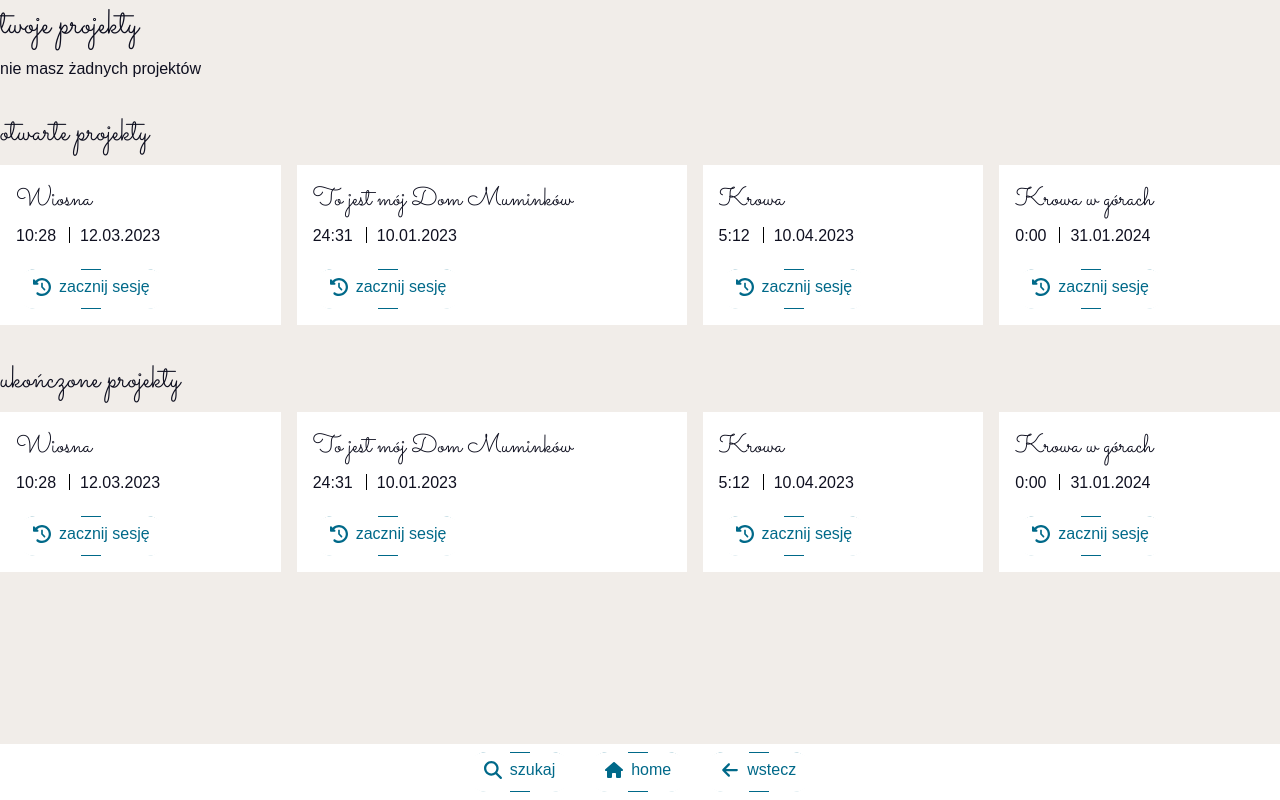
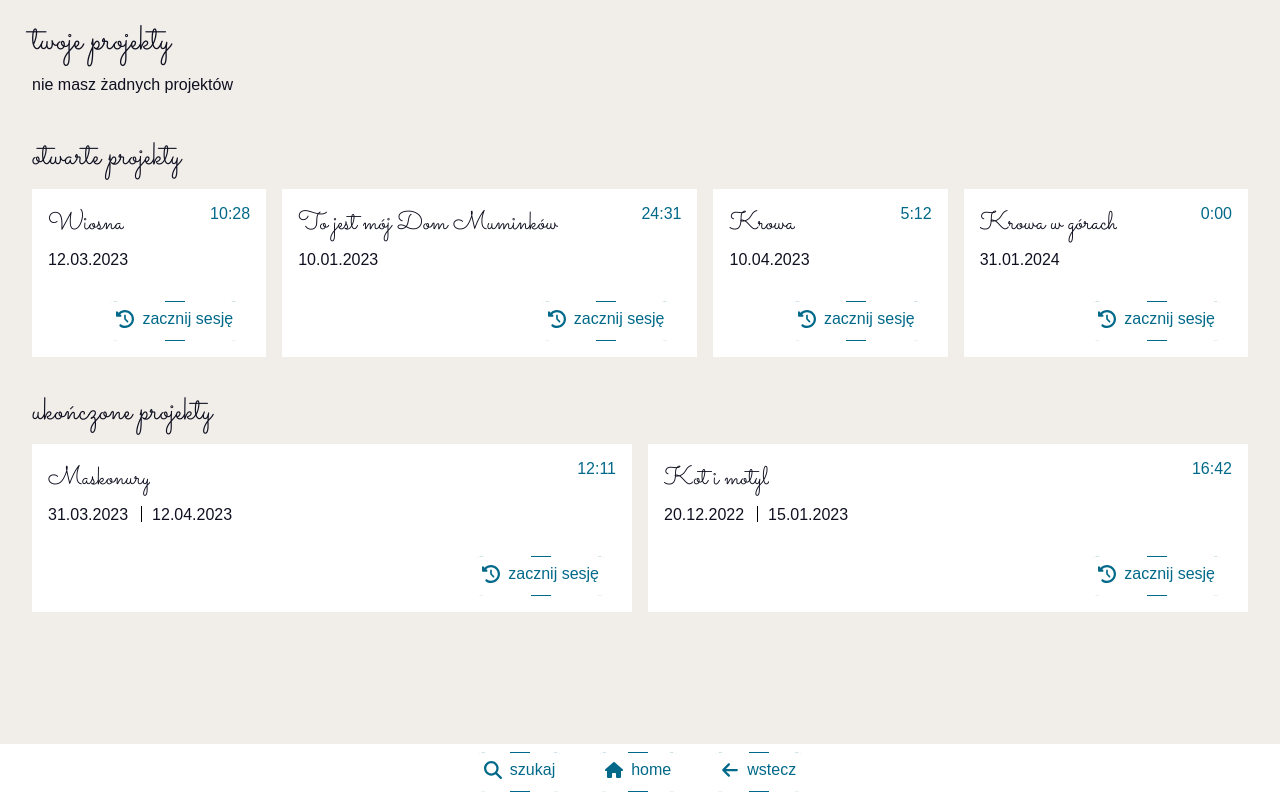
Before and after one commit to edworczak/embroiderers-essential, a React (Vite) app: page /projects in a window 1280 px wide. Built offline with nearby package versions, Linux system fonts and the light colour scheme.

Commit message:
Updated Project Button

```diff
--- a/src/components/project-button/project-button.jsx
+++ b/src/components/project-button/project-button.jsx
@@ -2,22 +2,28 @@ import { faClockRotateLeft } from "@fortawesome/free-solid-svg-icons";
 import PropTypes from "prop-types";
 
 import IconButton from "../icon-button/icon-button";
-import { ProjectButtonStyled, ProjectDates, ProjectTitle, ProjectTitleWrapper } from "./project-button.styled";
+import {
+	ProjectButtonStyled,
+	ProjectCTAWrapper,
+	ProjectDates,
+	ProjectTitle,
+	ProjectTitleWrapper,
+} from "./project-button.styled";
 
 const ProjectButton = ({ project }) => {
 	return (
 		<ProjectButtonStyled>
 			<ProjectTitleWrapper>
 				<ProjectTitle>{project.name}</ProjectTitle>
-				<ProjectDates>
-					{project.time && <span>{project.time}</span>}
-					{project.startDate && <span>{project.startDate}</span>}
-					{project.finishDate && <span>{project.finishDate}</span>}
-				</ProjectDates>
+				{project.time && <span>{project.time}</span>}
 			</ProjectTitleWrapper>
-			<div>
+			<ProjectDates>
+				{project.startDate && <span>{project.startDate}</span>}
+				{project.finishDate && <span>{project.finishDate}</span>}
+			</ProjectDates>
+			<ProjectCTAWrapper>
 				<IconButton icon={faClockRotateLeft} text={"zacznij sesję"} border={true} />
-			</div>
+			</ProjectCTAWrapper>
 		</ProjectButtonStyled>
 	);
 };
--- a/src/components/project-button/project-button.styled.jsx
+++ b/src/components/project-button/project-button.styled.jsx
@@ -2,7 +2,7 @@ import styled from "styled-components";
 
 import { theme } from "../../shared-styles/theme.styled";
 
-export const ProjectButtonStyled = styled.div`
+export const ProjectButtonStyled = styled.a`
 	background: white;
 	flex-grow: 1;
 	overflow: hidden;
@@ -11,7 +11,7 @@ export const ProjectButtonStyled = styled.div`
 	width: auto;
 `;
 
-export const ProjectImage = styled.a`
+export const ProjectImage = styled.div`
 	background: ${(props) => `url(${props.$projectImage})` || theme.colours.kashmir};
 	background-position: center;
 	background-size: cover;
@@ -27,10 +27,15 @@ export const ProjectInfoWrapper = styled.div`
 	justify-content: space-between;
 `;
 
-export const ProjectTitleWrapper = styled.a`
-	display: block;
-	flex-grow: 1;
-	margin-bottom: 24px;
+export const ProjectCTAWrapper = styled.div`
+	display: flex;
+	justify-content: flex-end;
+`;
+
+export const ProjectTitleWrapper = styled.div`
+	display: flex;
+	gap: ${theme.sizes.spacings.big};
+	justify-content: space-between;
 `;
 
 export const ProjectTitle = styled.h3`
@@ -43,7 +48,7 @@ export const ProjectTitle = styled.h3`
 
 export const ProjectDates = styled.p`
 	color: ${theme.colours.dark};
-	margin-bottom: ${theme.sizes.spacings.small};
+	margin-bottom: ${theme.sizes.spacings.big};
 	display: flex;
 	gap: 24px;
 
--- a/src/components/projects-list/projects-list.jsx
+++ b/src/components/projects-list/projects-list.jsx
@@ -8,14 +8,16 @@ const ProjectsList = (props) => {
 	const { isOpenProjects = false, isFinishedProjects = false } = props;
 	const projects = Object.values(dummyUser.projects);
 
+	if (!projects.length) return;
+
 	return (
 		<ProjectsListWrapper>
 			{projects.map((project) => {
-				if (
-					(!isOpenProjects && !isFinishedProjects) ||
-					(isOpenProjects && !project.finishDate) ||
-					(isFinishedProjects && !project.finishDate)
-				) {
+				if (!isOpenProjects && !isFinishedProjects) {
+					return <ProjectButton key={project.id} project={project} />;
+				} else if (isOpenProjects && !project.finishDate) {
+					return <ProjectButton key={project.id} project={project} />;
+				} else if (isFinishedProjects && project.finishDate) {
 					return <ProjectButton key={project.id} project={project} />;
 				}
 			})}
--- a/src/routes/projects.jsx
+++ b/src/routes/projects.jsx
@@ -1,22 +1,22 @@
-import { Section } from "../app/app.styled";
+import { Row } from "../app/app.styled";
 import ProjectsList from "../components/projects-list/projects-list";
 import pl from "../data/pl";
 
 const ProjectsPage = () => {
 	return (
 		<>
-			<Section>
+			<Row>
 				<h1>{pl.projects.title}</h1>
 				<p>{pl.projects.null}</p>
-			</Section>
-			<Section>
+			</Row>
+			<Row>
 				<h2>{pl.projects.openProjects}</h2>
 				<ProjectsList isOpenProjects={true} />
-			</Section>
-			<Section>
+			</Row>
+			<Row>
 				<h2>{pl.projects.finishedProjects}</h2>
 				<ProjectsList isFinishedProjects={true} />
-			</Section>
+			</Row>
 		</>
 	);
 };
```
